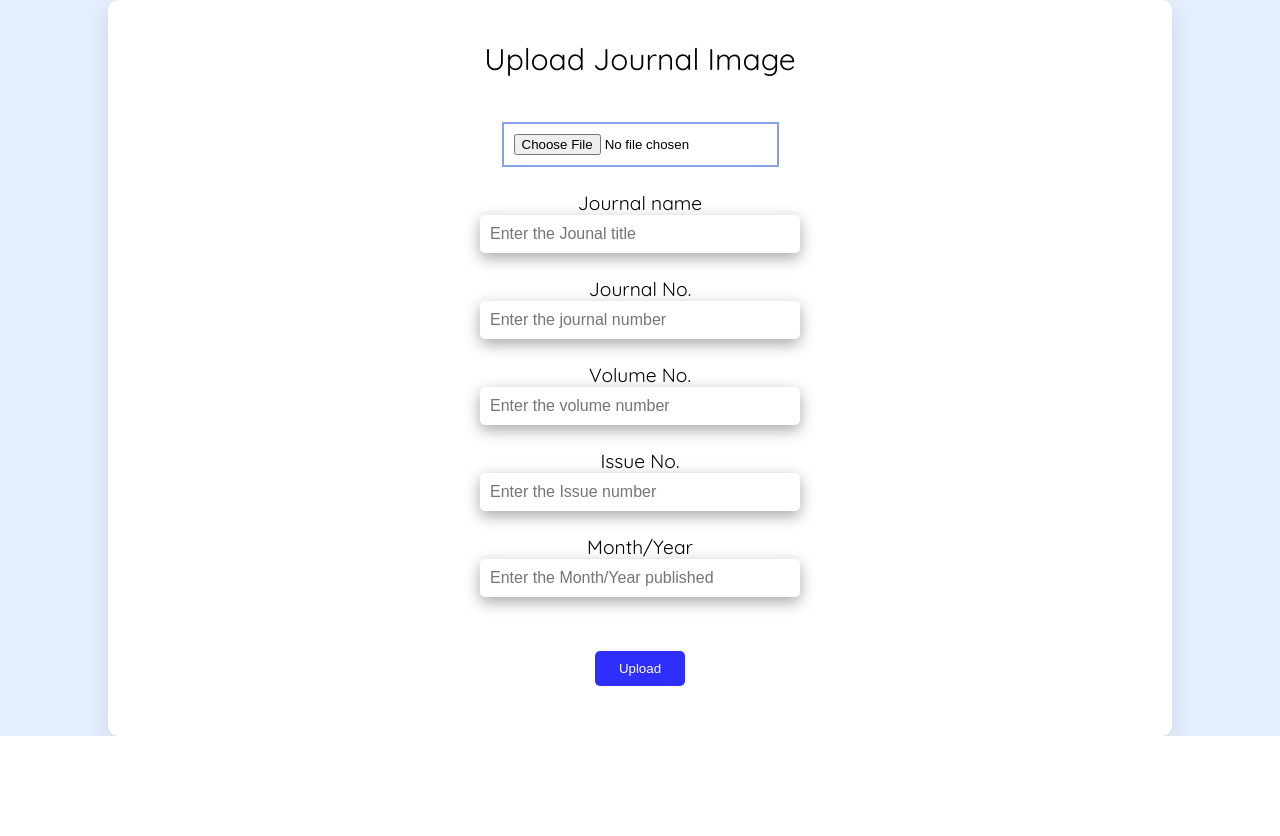
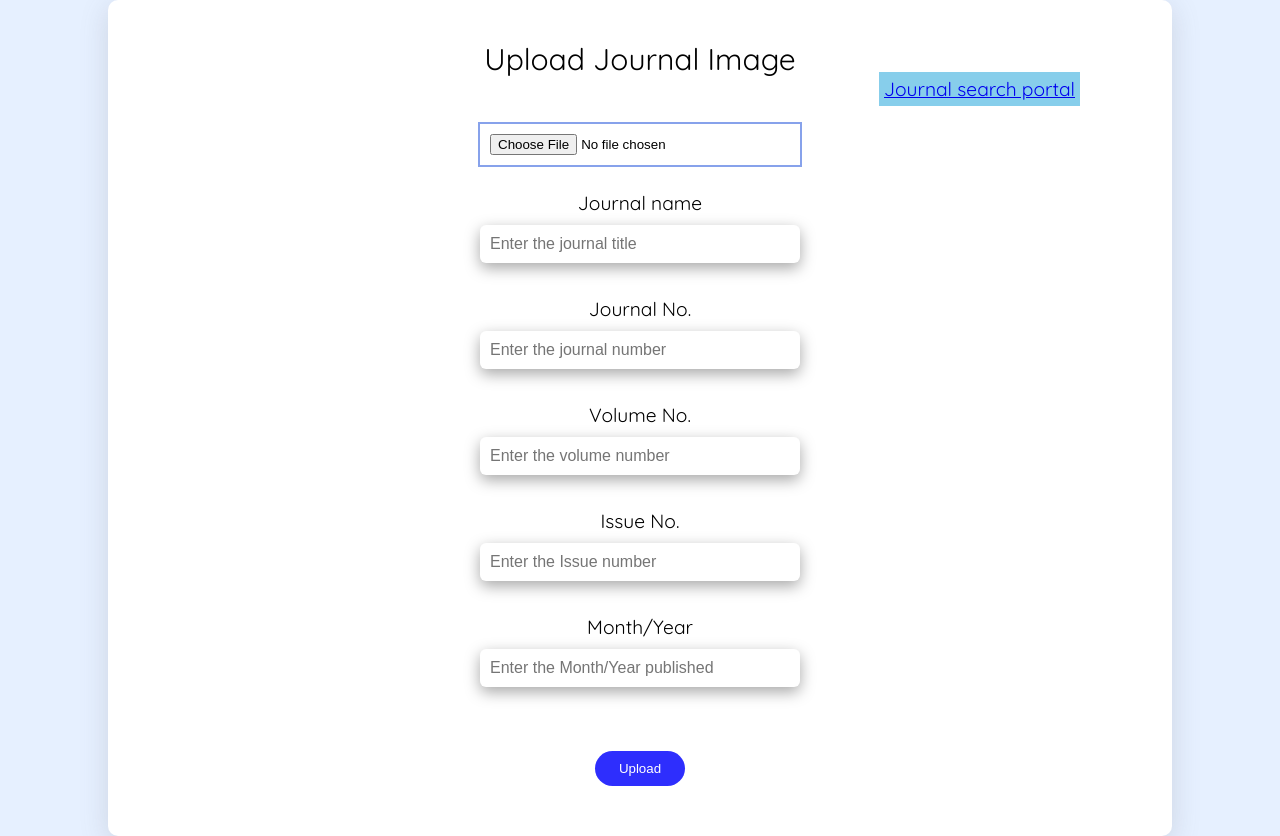
Before and after one commit to Vijay-vj-pro/TC-project, a Django app: page / in a window 1280 px wide. Shown: the part 208-1044 px from the top of the page. Before the commit the page ends 944 px from the top, so only its background shows below. Run offline with Django 5.2, Linux system fonts and the light colour scheme.

Commit message:
search page button added in upload page

```diff
--- a/myproject/myapp/templates/upload.html
+++ b/myproject/myapp/templates/upload.html
@@ -41,6 +41,7 @@
         display: flex;
         flex-wrap: wrap;
         justify-content: center;
+        align-items: center;
       }
       #Upload_txt {
         font-size: 30px;
@@ -48,6 +49,7 @@
         display: flex;
       }
       #image {
+        width: 300px;
         border: rgb(135, 162, 235) 2px solid;
         padding: 10px;
         cursor: pointer;
@@ -55,12 +57,18 @@
       }
       .txt_box{
         width: 300px;
+        box-shadow: rgba(0, 0, 0, 0.35) 0px 5px 15px;
+        border-radius: 6px;
+        outline: none;
         border: none;
-        outline: none;
-        border-radius: 5px;
         font-size: medium;
         padding: 10px;
-        box-shadow: rgba(0, 0, 0, 0.35) 0px 5px 15px;
+        margin: 10px;
+      }
+      .txt_box:focus, .txt_box:hover{
+        border: rgb(135, 162, 235) 2px solid;
+        width: 340px;
+        transition:0.3s;
       }
       #submit_btn {
         width: 90px;
@@ -69,7 +77,7 @@
         border: none;
         padding: 10px;
         margin: 30px;
-        border-radius: 5px;
+        border-radius: 25px;
         cursor: pointer;
       }
       #submit_btn:hover{
@@ -78,6 +86,14 @@
       }
       #image:hover {
         box-shadow: rgba(0, 0, 0, 0.35) 0px 5px 15px;
+      }
+      #search_page_div{
+        position:fixed;
+        top: 280px;
+        right: 200px;
+        background-color: skyblue;
+        padding: 5px;
+
       }
       .message-box {
         padding: 15px;
@@ -108,8 +124,11 @@
           {% csrf_token %}
           <label id="Upload_txt">Upload Journal Image</label><br />
           <input type="file" id="image" name="image" accept="image/*" required/><br />
+          <div id="search_page_div" >
+            <a href="search.html" >Journal search portal</a>
+          </div>
           <label id="Title_txt">Journal name</label>
-          <input type="text" id="title" class="txt_box" name = "title" placeholder="Enter the Jounal title" required/><br/>
+          <input type="text" id="title" class="txt_box" name = "title" placeholder="Enter the journal title" required/><br/>
           <label id="Journal_txt">Journal No.</label>
           <input type="text" id="jn" class="txt_box" name="jn" placeholder="Enter the journal number" required/><br/>
           <label id="Volume_txt">Volume No.</label>
```
